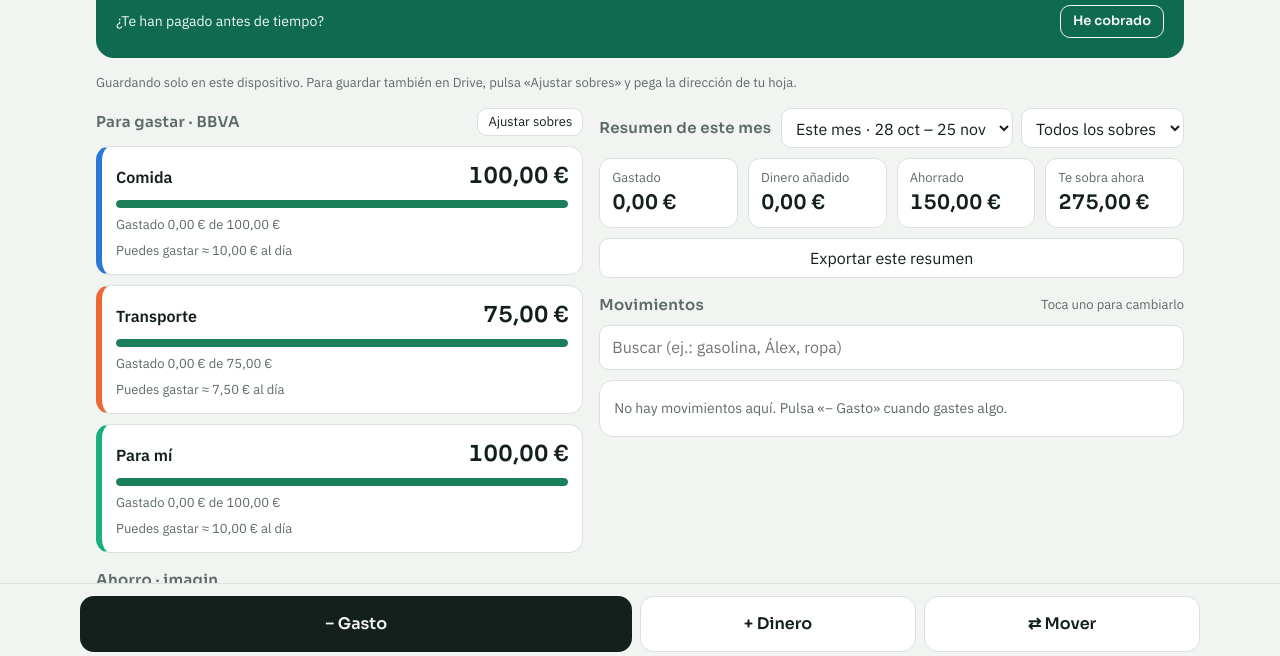
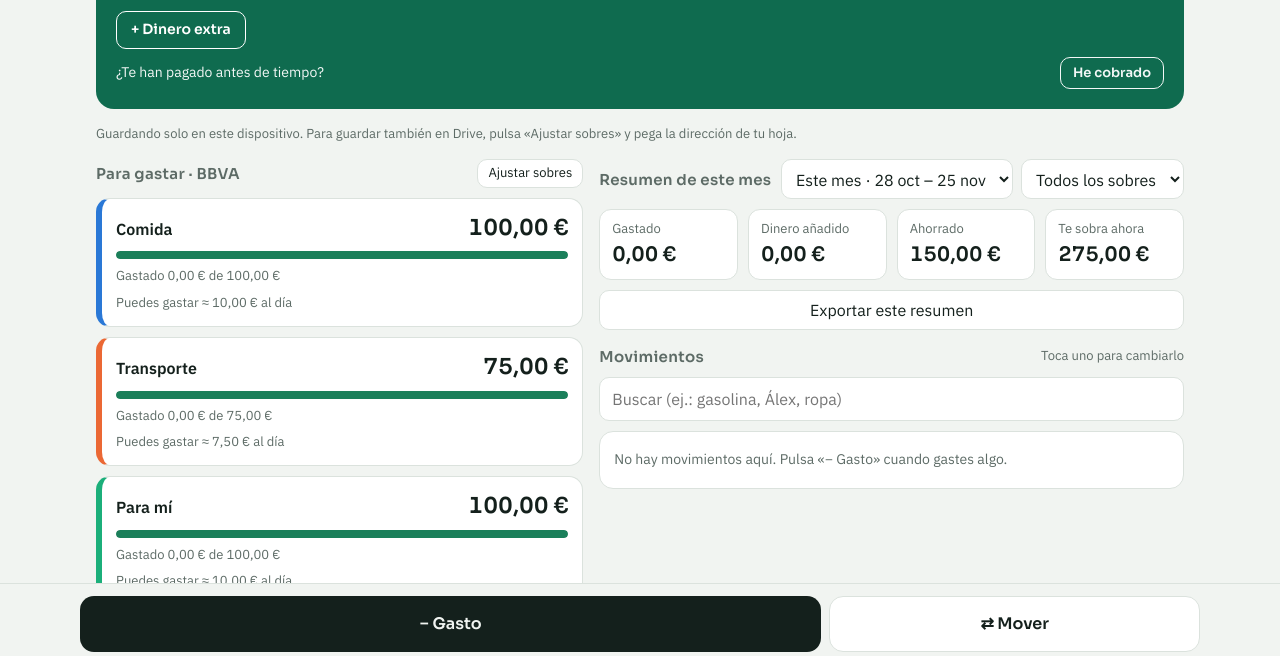
Before and after one commit to orpiontop/mis-sobres, a plain HTML site: page index.html in a window 1280 px wide. Shown: the part 136-792 px from the top of the page. Drawn offline with Linux system fonts and the light colour scheme.

Commit message:
Dinero extra arriba, encima de He cobrado
Co-Authored-By: Claude Opus 5.5 <noreply@anthropic.com>
Claude-Session: https://claude.ai/code/session_01MFjnqwbUgjNjBcot92HmQC

```diff
--- a/index.html
+++ b/index.html
@@ -105,10 +105,12 @@ button,select,input{font:inherit;color:inherit}
 select,input[type=text],input[type=date]{border:1px solid var(--line);background:var(--surface);border-radius:10px;padding:8px 10px;min-width:0;width:100%}
 :focus-visible{outline:3px solid var(--accent);outline-offset:2px}
 .dock{position:fixed;left:0;right:0;bottom:0;background:var(--bg);border-top:1px solid var(--line);padding:12px 16px calc(12px + env(safe-area-inset-bottom))}
-.dock div{max-width:1120px;margin:0 auto;display:grid;grid-template-columns:2fr 1fr 1fr;gap:8px}
+.dock div{max-width:1120px;margin:0 auto;display:grid;grid-template-columns:2fr 1fr;gap:8px}
 .dock button{border:0;border-radius:14px;padding:16px 8px;font-family:var(--display);font-weight:600;font-size:16px;cursor:pointer}
 #bGasto{background:var(--ink);color:var(--bg)}
-#bIngreso,#bMover{background:var(--surface);color:var(--ink);border:1px solid var(--line)}
+#bMover{background:var(--surface);color:var(--ink);border:1px solid var(--line)}
+.extra{margin-top:8px}
+.extra button{background:transparent;color:var(--accent-ink);border:1px solid currentColor;border-radius:10px;padding:8px 14px;font-family:var(--display);font-weight:600;font-size:14px;cursor:pointer}
 .veil{position:fixed;inset:0;background:rgba(0,0,0,.45);display:none;align-items:flex-end;justify-content:center;z-index:10}
 .veil.on{display:flex}
 .sheet{background:var(--surface);width:100%;max-width:520px;max-height:94%;overflow:auto;border-radius:18px 18px 0 0;padding:18px 16px calc(20px + env(safe-area-inset-bottom));display:flex;flex-direction:column;gap:14px}
@@ -182,6 +184,7 @@ details.tabla td.r,details.tabla th.r{text-align:right;font-variant-numeric:tabu
     <span class="lbl">Te queda para gastar este mes</span>
     <span class="big num" id="tTotal">—</span>
     <span class="sub"><span id="tCobro"></span><span id="tDia"></span><span id="tAhorro"></span><span id="tDeuda"></span></span>
+    <div class="extra"><button type="button" id="bIngreso">+ Dinero extra</button></div>
     <div class="cobro" id="cobroBox" hidden><span id="cobroTxt">¿Ya te ha llegado el sueldo?</span><button type="button" id="bCobrado">He cobrado</button></div>
   </section>
   <div class="rapidos" id="lRapidos" aria-label="Gastos rápidos"></div>
@@ -227,7 +230,6 @@ details.tabla td.r,details.tabla th.r{text-align:right;font-variant-numeric:tabu
 
 <div class="dock"><div>
   <button id="bGasto" type="button">− Gasto</button>
-  <button id="bIngreso" type="button">+ Dinero</button>
   <button id="bMover" type="button">⇄ Mover</button>
 </div></div>
 
--- a/sw.js
+++ b/sw.js
@@ -1,5 +1,5 @@
 /* Mis sobres: guarda la app en el dispositivo para que abra sin conexión. */
-var CACHE = "mis-sobres-v11";
+var CACHE = "mis-sobres-v12";
 var ARCHIVOS = [
   "./", "index.html", "app.js", "manifest.webmanifest",
   "icon-180.png", "icon-192.png", "icon-512.png",
```
